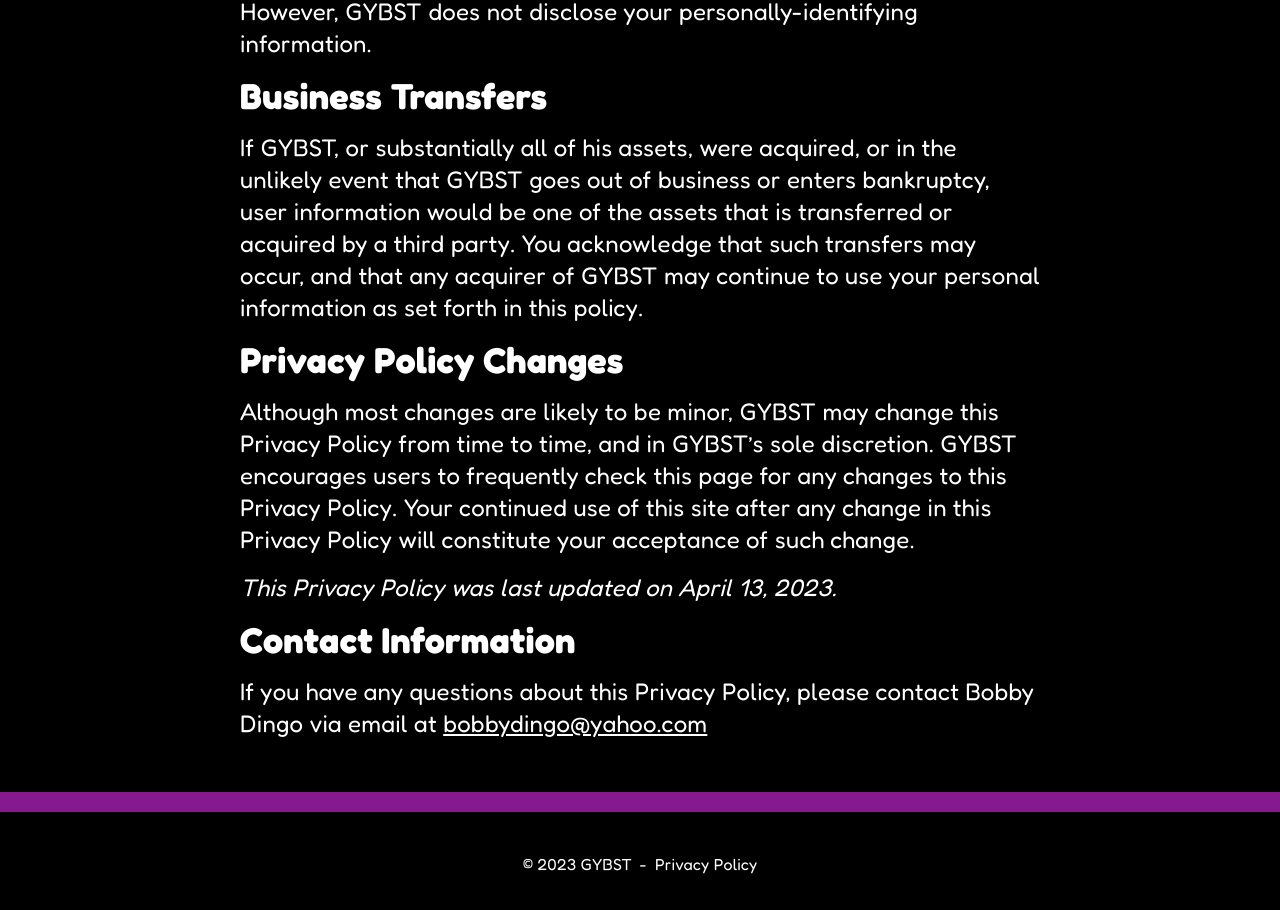
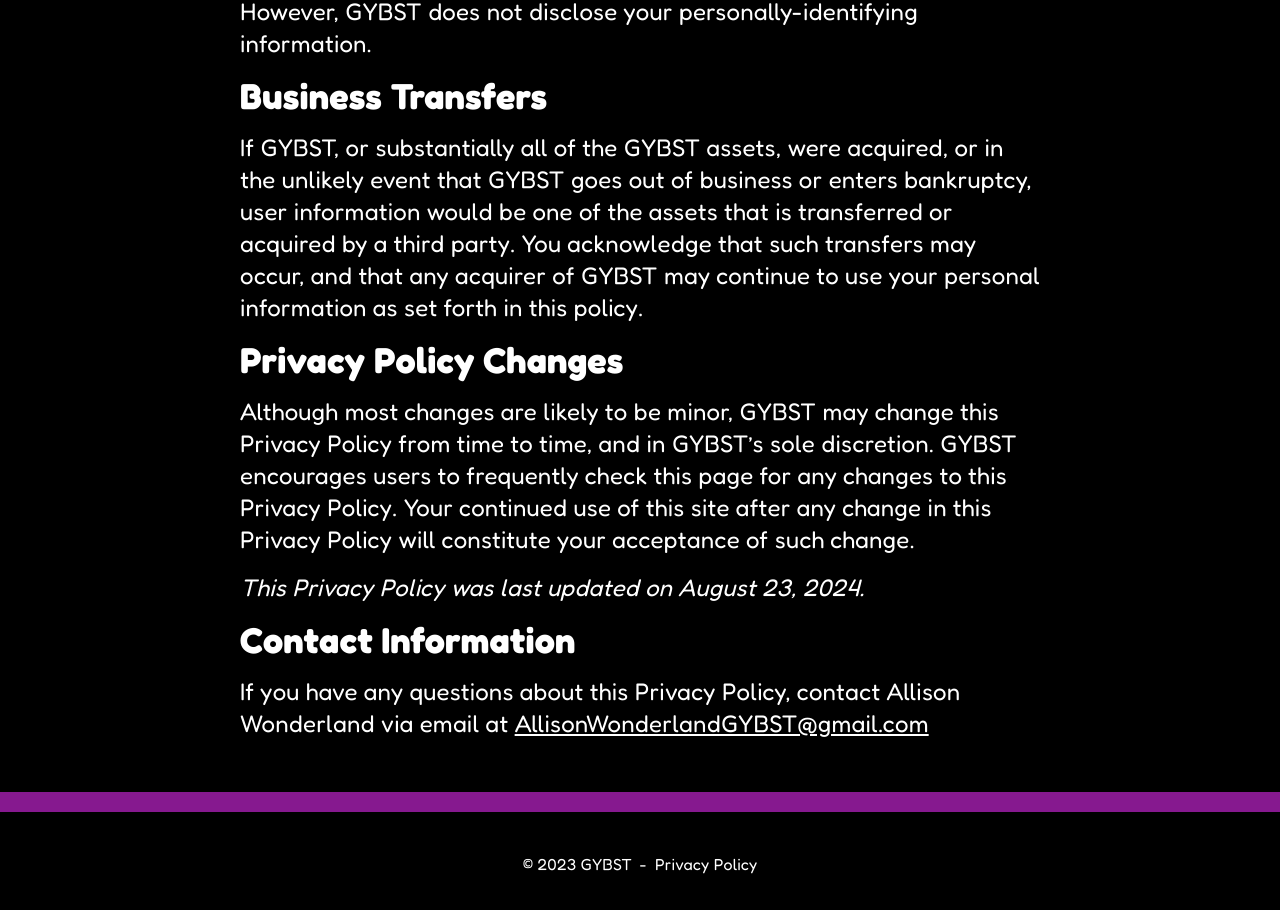
Before and after one commit to derek-perry/geeyourband.com, a Next.js app: page /privacy in a window 1280 px wide. Shown: the part 3220-4130 px from the top of the page. Built offline with nearby package versions, Linux system fonts and the light colour scheme; no server answers.

Commit message:
Fix Privacy Policy Info
Fixed outdated email in Privacy Policy. Replaced "his" with "GYBST" in Privacy Policy.

```diff
--- a/pages/privacy.tsx
+++ b/pages/privacy.tsx
@@ -46,14 +46,14 @@
             <p className="my-4 text-2xl">GYBST may collect statistics about the behavior of users in the website. GYBST may display this information publicly or provide it to others. However, GYBST does not disclose your personally-identifying information.</p>
 
             <h2 id="transfers" className="text-4xl font-bold">Business Transfers</h2>
-            <p className="my-4 text-2xl">If GYBST, or substantially all of his assets, were acquired, or in the unlikely event that GYBST goes out of business or enters bankruptcy, user information would be one of the assets that is transferred or acquired by a third party. You acknowledge that such transfers may occur, and that any acquirer of GYBST may continue to use your personal information as set forth in this policy.</p>
+            <p className="my-4 text-2xl">If GYBST, or substantially all of the GYBST assets, were acquired, or in the unlikely event that GYBST goes out of business or enters bankruptcy, user information would be one of the assets that is transferred or acquired by a third party. You acknowledge that such transfers may occur, and that any acquirer of GYBST may continue to use your personal information as set forth in this policy.</p>
 
             <h2 id="changes" className="text-4xl font-bold">Privacy Policy Changes</h2>
             <p className="my-4 text-2xl">Although most changes are likely to be minor, GYBST may change this Privacy Policy from time to time, and in GYBST’s sole discretion. GYBST encourages users to frequently check this page for any changes to this Privacy Policy. Your continued use of this site after any change in this Privacy Policy will constitute your acceptance of such change.</p>
-            <p className="my-4 text-2xl"><i>This Privacy Policy was last updated on April 13, 2023.</i></p>
+            <p className="my-4 text-2xl"><i>This Privacy Policy was last updated on August 23, 2024.</i></p>
 
             <h2 id="contact-info" className="text-4xl font-bold">Contact Information</h2>
-            <p className="my-4 text-2xl">If you have any questions about this Privacy Policy, please contact Bobby Dingo via email at <LinkExternal className="break-all" href="mailto:bobbydingo@yahoo.com" title="Email Bobby Dingo at bobbydingo@yahoo.com">bobbydingo@yahoo.com</LinkExternal></p>
+            <p className="my-4 text-2xl">If you have any questions about this Privacy Policy, contact Allison Wonderland via email at <LinkExternal className="break-all" href="mailto:allisonwonderlandgybst@gmail.com" title="Email Allison Wonderland at AllisonWonderlandGYBST@gmail.com">AllisonWonderlandGYBST@gmail.com</LinkExternal></p>
           </section>
         </article>
       </main>
```
